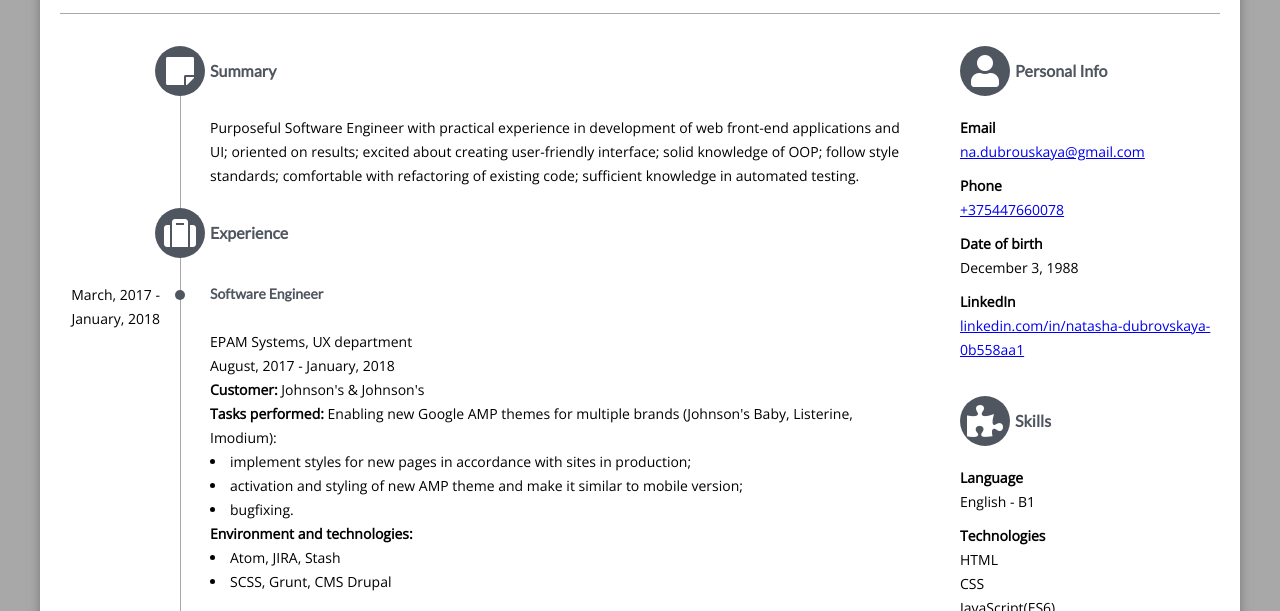
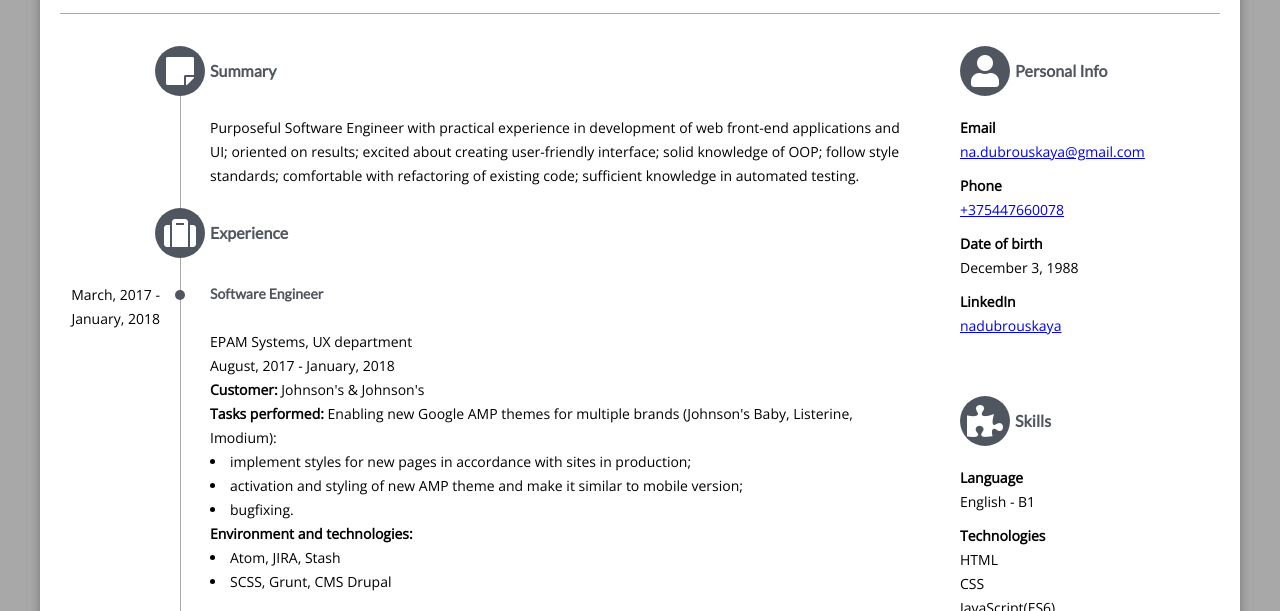
Before and after one commit to notadu/notadu.github.io, a website: page index.html in a window 1280 px wide. Shown: the part 123-734 px from the top of the page. Drawn offline with nearby package versions, Linux system fonts and the light colour scheme; files that its build step writes are made by us from their sources.

Commit message:
fix linkedin link

```diff
--- a/index.html
+++ b/index.html
@@ -46,7 +46,7 @@
                     </div>
                     <div class="item">
                         <p><b>LinkedIn</b></p>
-                        <p><a target="_blank" rel="noopener noreferrer" href="https://www.linkedin.com/in/natasha-dubrovskaya-0b558aa1/">linkedin.com/in/natasha-dubrovskaya-0b558aa1</a></p>
+                        <p><a target="_blank" rel="noopener noreferrer" href="https://www.linkedin.com/in/nadubrouskaya/">nadubrouskaya</a></p>
                     </div>
                 </div>
             </section>
```
